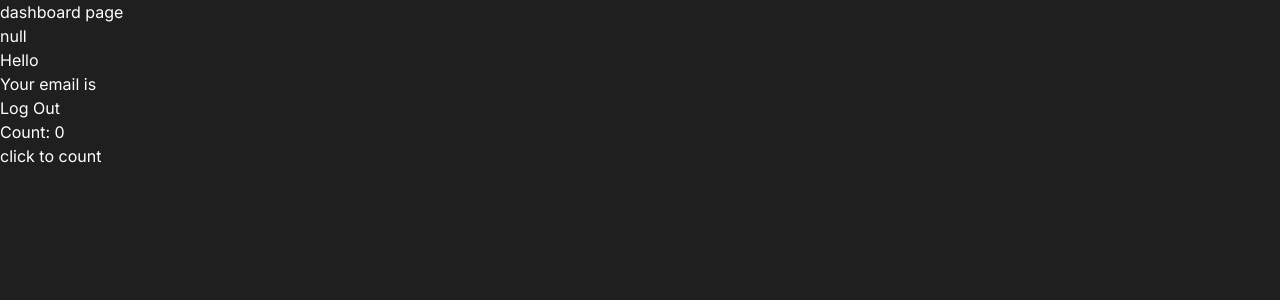
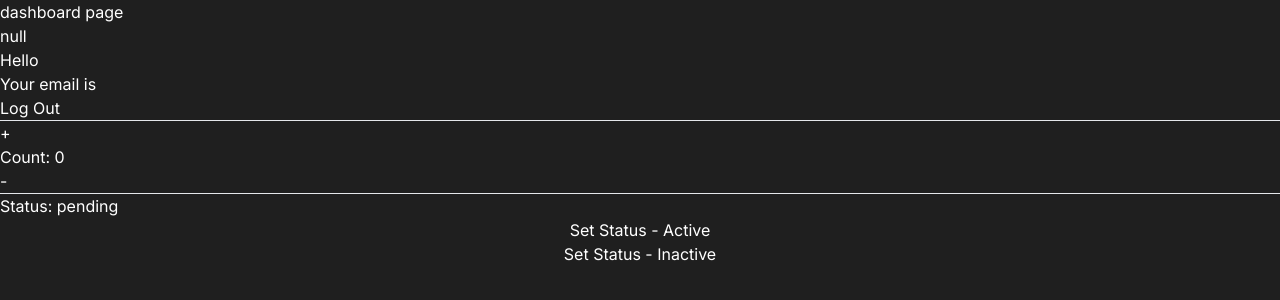
Before and after one commit to kewalkhondekar25/Todo-Fusion, a Next.js app in the folder apps/web/: page /dashboard in a window 1280 px wide. Shown: the top 300 px of the page. Built offline with nearby package versions, Linux system fonts and the light colour scheme; no server answers.

Commit message:
fix: Redux tool kit implementated

```diff
--- a/apps/web/app/StoreProvider.tsx
+++ b/apps/web/app/StoreProvider.tsx
@@ -1,12 +1,18 @@
 "use client"
-import React from 'react'
+import React, { useRef } from 'react'
 import { Provider } from 'react-redux'
-import { store } from '../lib/store/store'
+import { AppStore, makeStore } from '../lib/store/store'
 
 
 const StoreProvider = ({children}: {children: React.ReactNode}) => {
+  const storeRef = useRef<AppStore>()
+  if (!storeRef.current) {
+    // Create the store instance the first time this renders
+    storeRef.current = makeStore()
+  }
+
   return (
-    <Provider store={store}>
+    <Provider store={storeRef.current}>
       {children}
     </Provider>
   )
--- a/apps/web/app/components/ButtonDemo.tsx
+++ b/apps/web/app/components/ButtonDemo.tsx
@@ -1,15 +1,19 @@
 "use client"
 import React from 'react'
+import { useAppDispatch } from '../../lib/store/hooks/hooks'
+import { Action, PayloadAction } from '@reduxjs/toolkit';
 
 interface ButtonProps {
   children: React.ReactNode,
-  className?: string
+  className?: string,
+  onClick: () => Action | PayloadAction
 }
 
-const ButtonDemo = ({children}: ButtonProps) => {
+const ButtonDemo = ({children, onClick}: ButtonProps) => {
+  const dispatch = useAppDispatch();
   return (
     <button
-      onClick={() => alert("clicked from button ui")}>
+      onClick={() => dispatch(onClick())}>
       {children}
     </button>
   )
--- a/apps/web/app/dashboard/page.tsx
+++ b/apps/web/app/dashboard/page.tsx
@@ -4,12 +4,18 @@ import { useSession, signOut } from 'next-auth/react'
 import { useRouter } from 'next/navigation';
 import ServerSession from '../components/ServerSession';
 import ButtonDemo from '../components/ButtonDemo';
+import { useAppDispatch, useAppSelector } from '../../lib/store/hooks/hooks';
+import { increase, decrease, setStatus } from '../../lib/store/features/counter/counterSlice';
 // import { getServerSession } from "next-auth"
 
 const page = () => {
+  //RTK
+  const {count, decision} = useAppSelector(state => state.counter)
+
   // const session = await getServerSession();
   const { data: session, status } = useSession();
   const router = useRouter();
+  const num = 69;
 
   // useEffect(() => {
   //   // Redirect only if session data exists and status is 'authenticated'
@@ -26,10 +32,26 @@ const page = () => {
       <button onClick={() => signOut()}>
         Log Out
       </button>
-      <h3>Count: 0</h3>
-      <ButtonDemo>
-        click to count
+      <hr />
+      <ButtonDemo onClick={increase}>
+        +
       </ButtonDemo>
+      <h3>Count: {count}</h3>
+      <ButtonDemo onClick={decrease}>
+        -
+      </ButtonDemo>
+      <hr />
+      <div>
+        <h3>Status: {decision}</h3>
+        <div className='flex flex-col'>
+          <ButtonDemo onClick={() => setStatus("active")}>
+            Set Status - Active
+            </ButtonDemo>
+          <ButtonDemo onClick={() => setStatus("inactive")}>
+            Set Status - Inactive
+            </ButtonDemo>
+        </div>
+      </div>
     </div>
   )
 }
--- a/apps/web/lib/store/features/counter/counterSlice.ts
+++ b/apps/web/lib/store/features/counter/counterSlice.ts
@@ -1,9 +1,40 @@
 import { createSlice } from "@reduxjs/toolkit";
 import type { PayloadAction } from '@reduxjs/toolkit'
 
+type StatusType = "active" | "inactive" | "pending"
+
+type CounterStateType = {
+  count: number
+  decision: StatusType
+}
+
+//initial state
+const initialState: CounterStateType = {
+  count: 0,
+  decision: "pending"
+}
+
 export const counterSlice = createSlice({
+  name: "counter",
+  initialState,
+  reducers: {
+    increase: (state) => {
+      state.count += 1;
+    },
+    decrease: (state) => {
+      state.count -= 1;
+    },
+    reset: (state) => {
+      state.count = 0;
+    },
+    setStatus: (state, action: PayloadAction<StatusType>) => {
+      state.decision = action.payload;
+    }
+  }
+})
 
-})
+//export functions
+export const {increase, decrease, reset, setStatus} = counterSlice.actions
 
 //export reducers functions
 export default counterSlice.reducer
--- /dev/null
+++ b/apps/web/lib/store/hooks/hooks.ts
@@ -0,0 +1,7 @@
+import { useDispatch, useSelector, useStore } from 'react-redux'
+import type { RootState, AppDispatch, AppStore } from '../store'
+
+// Use throughout your app instead of plain `useDispatch` and `useSelector`
+export const useAppDispatch = useDispatch.withTypes<AppDispatch>()
+export const useAppSelector = useSelector.withTypes<RootState>()
+export const useAppStore = useStore.withTypes<AppStore>()
--- a/apps/web/lib/store/store.ts
+++ b/apps/web/lib/store/store.ts
@@ -1,10 +1,19 @@
 import { configureStore } from '@reduxjs/toolkit'
-// ...
+import counterReducer from "./features/counter/counterSlice"
 
-export const store = configureStore({
-  reducer: {},
-})
+//rtk nextjs setup
+export const makeStore = () => {
+  return configureStore({
+    reducer: {
+      counter: counterReducer
+    }
+  })
+}
 
 
-export type RootState = ReturnType<typeof store.getState>
-export type AppDispatch = typeof store.dispatch
+
+// Infer the type of makeStore
+export type AppStore = ReturnType<typeof makeStore>
+// Infer the `RootState` and `AppDispatch` types from the store itself
+export type RootState = ReturnType<AppStore['getState']>
+export type AppDispatch = AppStore['dispatch']
```
